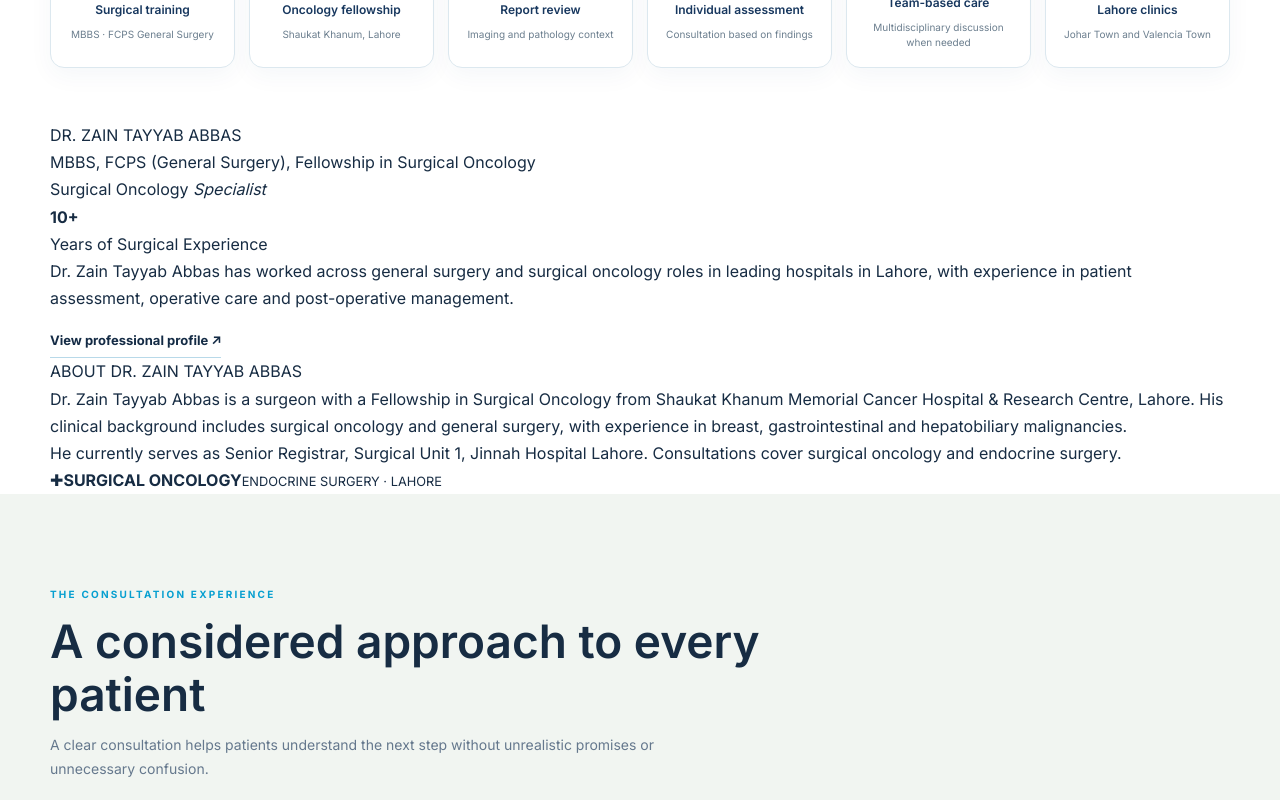
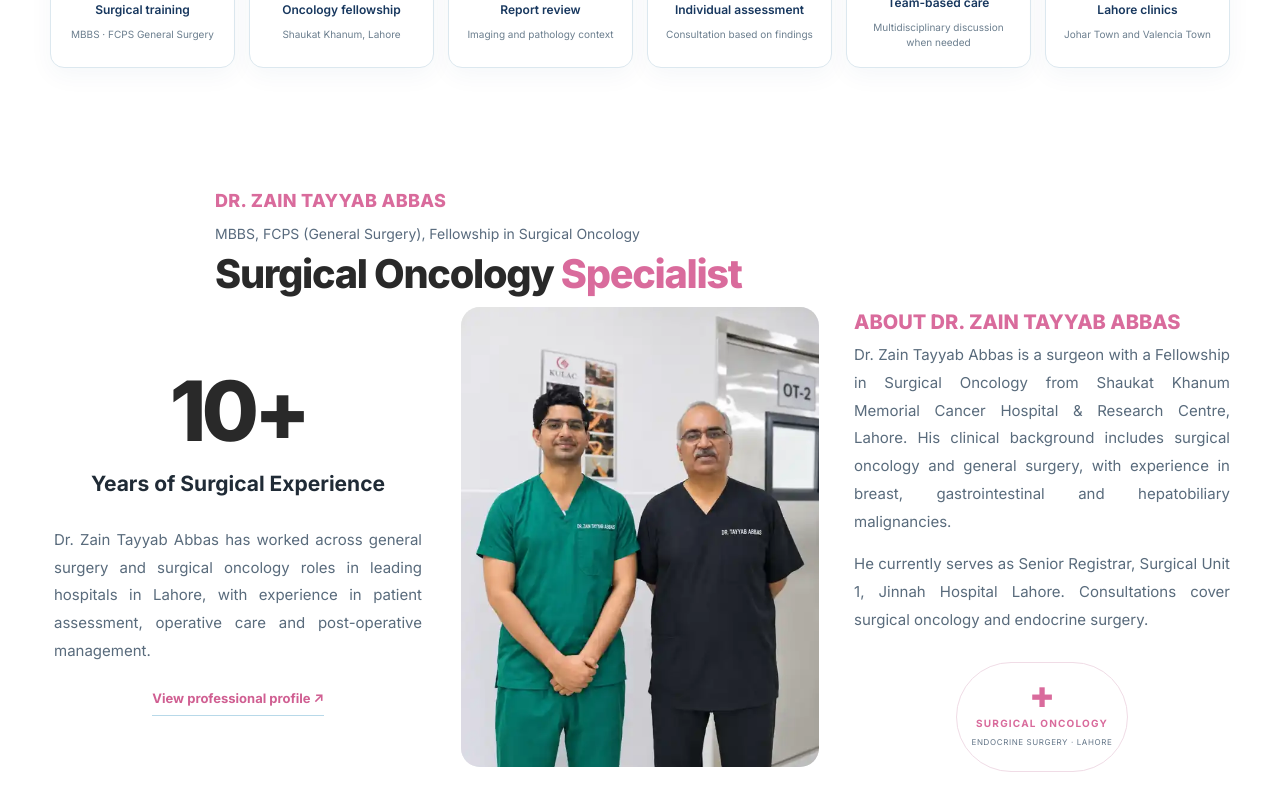
Before and after one commit to franklinctapley-del1122/Drzaintayyababbas, a Next.js app: page / in a window 1280 px wide. Shown: the part 860-1660 px from the top of the page. Built offline with nearby package versions, Linux system fonts and the light colour scheme.

Commit message:
Style three-column doctor introduction section

```diff
--- a/app/globals.css
+++ b/app/globals.css
@@ -743,3 +743,28 @@ body{background:#fff;color:#172c43}
  .reference-header .nav nav>a,.reference-header .nav-dropdown-trigger{white-space:nowrap;font-size:13px}
  .reference-header .nav .button-small{box-sizing:border-box;flex:0 0 245px;min-width:245px;margin:0;padding:12px 18px;white-space:nowrap}
 }
+
+
+/* Three-column doctor introduction section based on supplied reference */
+.doctor-intro-showcase{background:#fff;padding:64px 0 58px;border-bottom:3px solid #f3dce7}
+.doctor-intro-heading{max-width:850px;margin:0 auto 6px;padding-left:0}
+.doctor-intro-heading>span{display:block;color:#d96b9c;font-size:18px;font-weight:800;letter-spacing:.3px}
+.doctor-intro-heading>p{margin:5px 0 4px;color:#586a7d;font-size:14px}
+.doctor-intro-heading h2{font-size:clamp(32px,3.1vw,48px);line-height:1.1;letter-spacing:-1.3px;color:#292929;margin:8px 0 0;font-weight:750}
+.doctor-intro-heading h2 em{font-style:normal;color:#d96b9c}
+.doctor-intro-grid{display:grid;grid-template-columns:1.05fr 1fr 1.05fr;gap:35px;align-items:center;max-width:1280px;margin:0 auto}
+.doctor-experience-column{text-align:center;padding:25px 4px 15px}
+.doctor-years{display:block;font-size:clamp(70px,6.5vw,104px);line-height:1;font-weight:800;letter-spacing:-5px;color:#292929}
+.doctor-experience-column h3{font-size:21px;color:#202b36;font-weight:650;margin:14px 0 24px}
+.doctor-experience-column p,.doctor-about-column p{font-size:15px;line-height:1.85;color:#596b7c;text-align:justify;margin:0 0 15px}
+.doctor-experience-column .under-link{display:inline-block;margin-top:7px;color:#d05f92}
+.doctor-portrait{height:460px;position:relative;overflow:hidden;border-radius:19px;background:#edf0f1}
+.doctor-portrait img{object-position:center 18%}
+.doctor-about-column{align-self:start;padding-top:6px}
+.doctor-about-column h3{font-size:20px;color:#d96b9c;font-weight:750;line-height:1.3;margin:0 0 6px}
+.doctor-focus-mark{width:172px;height:110px;margin:28px auto 0;border:1px solid #f0dce6;border-radius:100px;display:flex;flex-direction:column;align-items:center;justify-content:center;color:#d96b9c;gap:4px}
+.doctor-focus-mark span{font-size:27px;line-height:1}
+.doctor-focus-mark b{font-size:10px;letter-spacing:1.2px}
+.doctor-focus-mark small{font-size:8px;letter-spacing:.6px;color:#657789}
+@media(max-width:900px){.doctor-intro-grid{grid-template-columns:1fr 1fr;gap:24px}.doctor-portrait{grid-column:2;grid-row:1 / span 2;height:420px}.doctor-experience-column{grid-column:1;grid-row:1}.doctor-about-column{grid-column:1 / -1;grid-row:3;max-width:700px;margin:0 auto}.doctor-intro-heading{margin-bottom:20px}}
+@media(max-width:600px){.doctor-intro-showcase{padding:40px 0}.doctor-intro-heading>span{font-size:15px}.doctor-intro-heading>p{font-size:12px}.doctor-intro-heading h2{font-size:34px}.doctor-intro-grid{grid-template-columns:1fr;gap:24px}.doctor-portrait{grid-column:auto;grid-row:auto;height:390px;max-width:390px;width:100%;margin:auto}.doctor-experience-column,.doctor-about-column{grid-column:auto;grid-row:auto}.doctor-experience-column{padding:0 5px}.doctor-years{font-size:76px}.doctor-experience-column h3{margin:8px 0 15px}.doctor-about-column{padding-top:0}.doctor-about-column h3{font-size:18px}.doctor-experience-column p,.doctor-about-column p{font-size:14px}}
```
